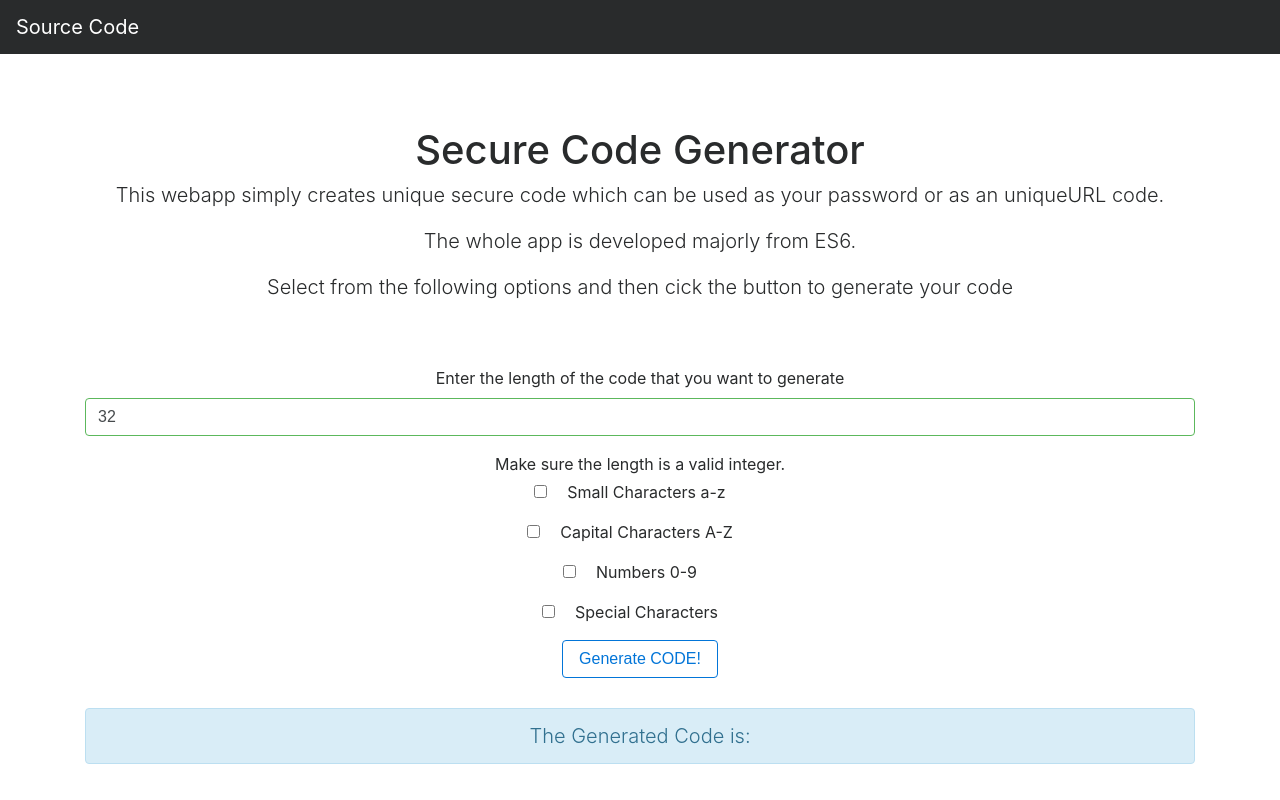
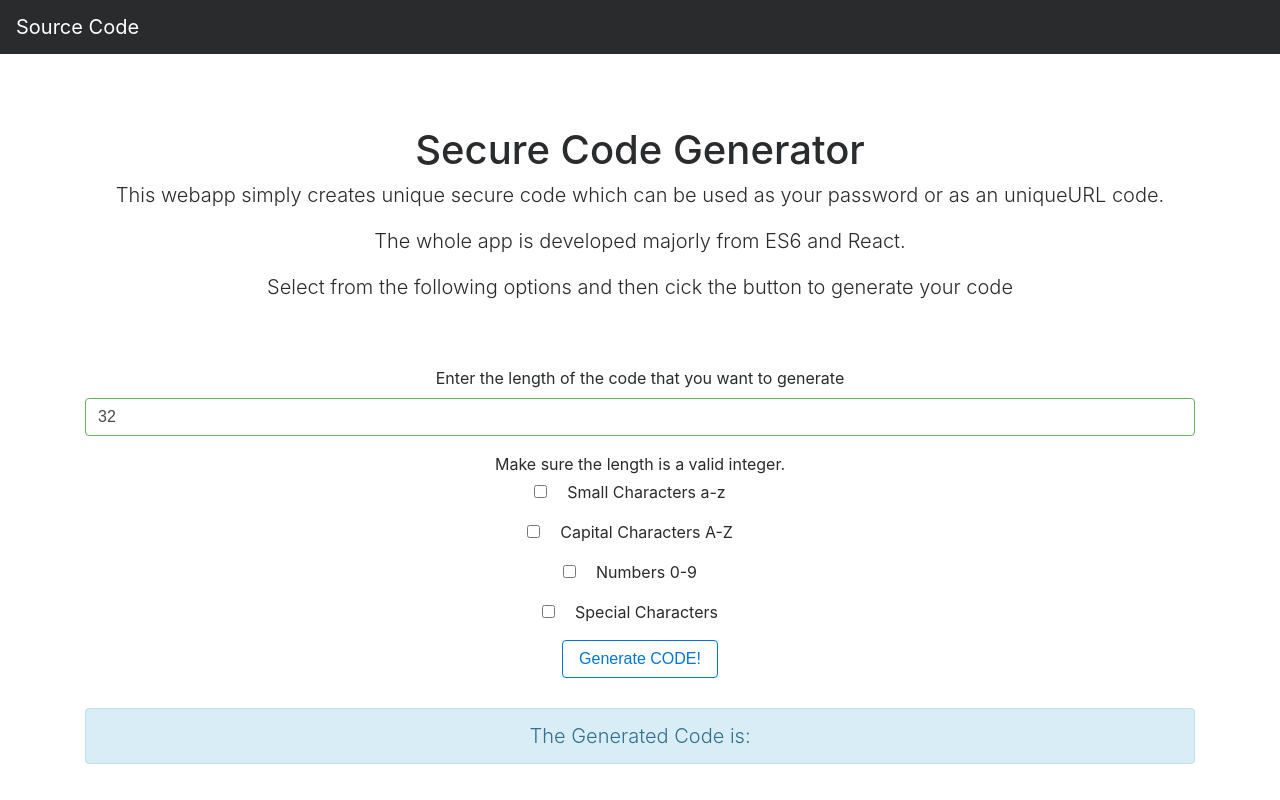
Before and after one commit to pranavj1001/PasswordGenerator, a React app: page build/index.html in a window 1280 px wide. Built offline with nearby package versions, Linux system fonts and the light colour scheme; a script that the page names is missing; some icons are missing.

Commit message:
update text on index.html

```diff
--- a/build/index.html
+++ b/build/index.html
@@ -30,7 +30,7 @@
         <div class="starter-template">
             <h1>Secure Code Generator</h1>
             <p class="lead">This webapp simply creates unique secure code which can be used as your password or as an uniqueURL code. </p>
-            <p class="lead">The whole app is developed majorly from ES6.</p>
+            <p class="lead">The whole app is developed majorly from ES6 and React.</p>
             <p class="lead">Select from the following options and then cick the button to generate your code</p>
         </div>
         <div class="generateButton" id="generateButton"></div>
```
